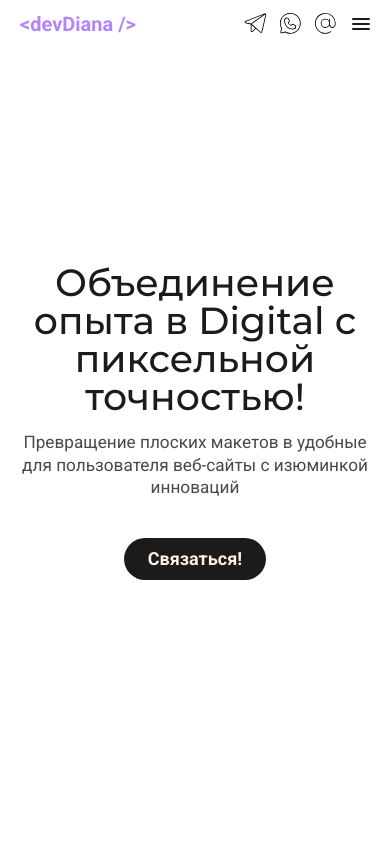
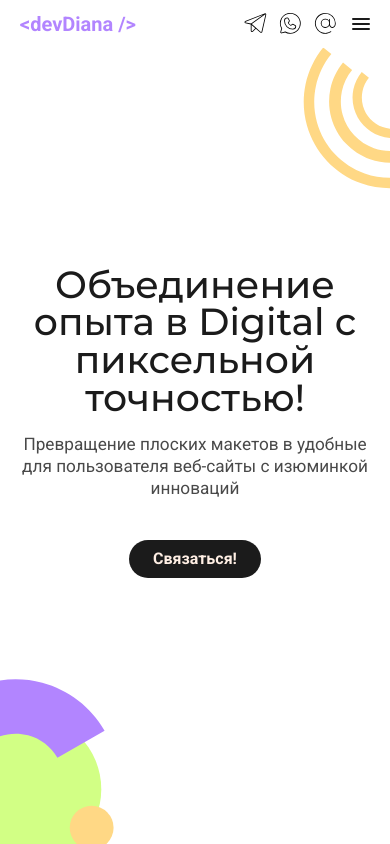
Before and after one commit to m-diana-dev/portfolio, a React (Vite) app: page / in a window 390 px wide. Built offline with nearby package versions, Linux system fonts and the light colour scheme.

Commit message:
feat: added some styles and media queries for the main section

```diff
--- a/src/components/button/Button.tsx
+++ b/src/components/button/Button.tsx
@@ -25,6 +25,10 @@ export const StyledButton = styled.button`
   line-height: 140%;
   transition: all .3s;
 
+  @media ${({theme}) => theme.media.mobile} {
+    font-size: 0.8rem;
+  }
+
   @media (any-hover: hover){
     &:hover{
       background: ${({theme})=>theme.colors.colorMain};
--- a/src/layout/sections/main/Main.tsx
+++ b/src/layout/sections/main/Main.tsx
@@ -2,10 +2,16 @@ import {Button, StyledButton} from "../../../components/button/Button.tsx";
 import {Container} from "../../../components/Container.ts";
 import styled from "styled-components";
 import {font} from "../../../styles/Common.ts";
+import {Icon} from "../../../components/icon/Icon.tsx";
 
 export const Main = () => {
     return (
         <StyledMain>
+            <MainDecor>
+                <Icon id={'decor1.1'} width={'269'} height={'251'} viewBox={'0 0 260 260'}/>
+                <Icon id={'decor4.1'} width={'102'} height={'102'} viewBox={'0 0 100 100'}/>
+                <Icon id={'decor2.1'} width={'235'} height={'198'} viewBox={'0 0 220 220'}/>
+            </MainDecor>
             <Container>
                 <MainTitle>Объединение опыта в Digital с пиксельной точностью!</MainTitle>
                 <MainSubtitle>Превращение плоских макетов в удобные для пользователя веб-сайты с изюминкой
@@ -17,6 +23,7 @@ export const Main = () => {
 }
 
 const StyledMain = styled.section`
+  position: relative;
   min-height: 100vh;
   height: 100%;
   display: flex;
@@ -25,21 +32,91 @@ const StyledMain = styled.section`
   text-align: center;
   padding: 100px 0;
 
+  @media ${({theme}) => theme.media.mobile} {
+    padding: 80px 0;
+  }
+
   ${StyledButton} {
     margin: 0 auto;
   }
 `
 
+const MainDecor = styled.div`
+  position: absolute;
+  top: 0;
+  left: 0;
+  width: 100%;
+  height: 100%;
+  pointer-events: none;
+  z-index: -1;
+  overflow: hidden;
+  svg{
+    position: absolute;
+  }
+  svg:nth-child(1) {
+    top: 20%;
+    left: 0;
+    @media screen and (max-width: 1200px){
+      width: 220px;
+      height: 200px;
+      left: -100px;
+      top: 10%;
+    }
+    @media ${({theme}) => theme.media.mobile} {
+      left: -100px;
+      top: auto;
+      bottom: -30px;
+    }
+  }
+  svg:nth-child(2) {
+    top: 100px;
+    right: 200px;
+    @media screen and (max-width: 1200px){
+      width: 70px;
+      height: 70px;
+      top: 80px;
+      right: 100px;
+    }
+    @media ${({theme}) => theme.media.mobile} {
+      display: none;
+    }
+  }
+  svg:nth-child(3) {
+    bottom: 15%;
+    right: 40px;
+    @media screen and (max-width: 1200px){
+      width: 190px;
+      height: 170px;
+      bottom: 10%;
+      right: 40px;
+    }
+    @media ${({theme}) => theme.media.mobile} {
+      bottom: auto;
+      top: 40px;
+      right: -90px;
+    }
+  }
+`
+
 const MainTitle = styled.h2`
   ${font({family: 'Montserrat', weight: 500, color: '#1B1B1B', lineHeight: 1, fontMin: 36, fontMax: 60})};
-  max-width: 902px;
+  max-width: 75%;
   width: 100%;
   margin: 0 auto 16px;
+  @media ${({theme}) => theme.media.mobile} {
+    max-width: 90%;
+  }
+  @media ${({theme}) => theme.media.mobileSmall} {
+    max-width: 100%;
+  }
 `
 
 const MainSubtitle = styled.h1`
   ${font({lineHeight: 1.3, fontMin: 17, fontMax: 20})};
-  max-width: 634px;
+  max-width: 50%;
   width: 100%;
   margin: 0 auto 40px;
+  @media ${({theme}) => theme.media.mobileSmall} {
+    max-width: 100%;
+  }
 `
```
